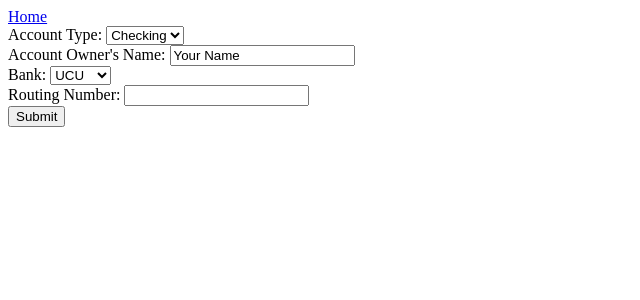
After one commit to Douglas-Hsieh/Bank-Accounts-Web-App, a Django app: page /accounts/create_raw/ in a window 1280 px wide. The commit adds this page. Shown: the top 300 px of the page, without its empty margins (0-640 px from the left). Run offline with Django 3.2, Linux system fonts and the light colour scheme.

Commit message:
Added Account raw HTML creation form

```diff
--- /dev/null
+++ b/accounts/templates/accounts/create_raw.html
@@ -0,0 +1,26 @@
+{% extends 'home.html' %}
+
+{% block title %}
+    Create Account (raw HTML form)
+{% endblock %}
+
+{% block content %}
+    <form method="post">
+        {% csrf_token %}
+        Account Type:
+        <select name="type">
+            <option value="Checking">Checking</option>
+            <option value="Savings">Savings</option>
+        </select> <br>
+        Account Owner's Name:
+        <input type="text" name="owner" value="Your Name"> <br>
+        Bank:
+        <select name="bank">
+            <option value="UCU">UCU</option>
+            <option value="Chase">Chase</option>
+        </select> <br>
+        Routing Number:
+        <input name="routing_number" type="number"> <br>
+        <input type="submit">
+    </form>
+{% endblock %}
--- /dev/null
+++ b/accounts/templates/home.html
@@ -0,0 +1,21 @@
+
+{% extends 'base.html' %}
+
+{% block title %}
+Accounts Home
+{% endblock %}
+
+{% block content %}
+    <a href={% url 'accounts:create' %}>Create an account with Django Forms</a> <br>
+    <a href={% url 'accounts:create_raw' %}>Create an account with raw HTML</a> <br>
+
+{#  Custom drop down menu form  #}
+{#    <form method="get">#}
+{#        <select>#}
+{#            <option value="checking">Checking</option>#}
+{#            <option value="savings">Savings</option>#}
+{#        </select>#}
+{#        <input type="submit">#}
+{#    </form>#}
+
+{% endblock %}
--- a/accounts/urls.py
+++ b/accounts/urls.py
@@ -8,8 +8,11 @@ Class-based views
 """
 
 from django.urls import path
-from accounts.views import account_create_view
+from accounts.views import home_view, account_create_view, account_create_raw_view
 
+app_name = 'accounts'
 urlpatterns = [
-    path('create/', account_create_view, name='create')
+    path('', home_view, name='home'),
+    path('create/', account_create_view, name='create'),
+    path('create_raw/', account_create_raw_view, name='create_raw')
 ]
--- a/accounts/views.py
+++ b/accounts/views.py
@@ -2,9 +2,15 @@ from django.shortcuts import render
 
 # Create your views here.
 
+from .models import Account
 from .forms import AccountForm
 
 
+def home_view(request):
+    return render(request, 'home.html')
+
+
+# Uses Django's form.ModelForm to handle form processing
 def account_create_view(request):
 
     form = AccountForm(request.POST or None)
@@ -19,3 +25,31 @@ def account_create_view(request):
 
     # Using the information of this HTTP request, send a resource (such as a template) with context
     return render(request, 'accounts/create.html', context)
+
+
+# Uses raw html instead of Django to implement forms in the template
+def account_create_raw_view(request):
+    """
+    Similar to account_create_view, but implemented without Django forms. Unsafe, as it doesn't perform form validation.
+    :param request:
+    :return:
+    """
+    # If the form has been filled out
+    if request.method == 'POST':
+        # The form describes the properties of the new account.
+        account_type = request.POST.get('type')
+        account_owner = request.POST.get('owner')
+        account_balance = 0
+        account_bank = request.POST.get('bank')
+        account_routing_number = request.POST.get('routing_number')
+
+        # Save the account onto the database.
+        Account.objects.create(type=account_type, owner=account_owner, balance=account_balance, bank=account_bank,
+                               routing_number=account_routing_number)
+
+    # Return an empty form
+    return render(request, 'accounts/create_raw.html')
+
+
+# Uses Django's form.Form to handle form processing
+# def account_create_pure_view(request):
--- a/templates/base.html
+++ b/templates/base.html
@@ -5,6 +5,7 @@
     <title>{% block title %}untitled{% endblock %}</title>
 </head>
 <body>
+<a href="/accounts">Home</a><br>
 {% block content %}No content{% endblock %}
 </body>
 </html>
```
Also changed, not shown: db.sqlite3.
